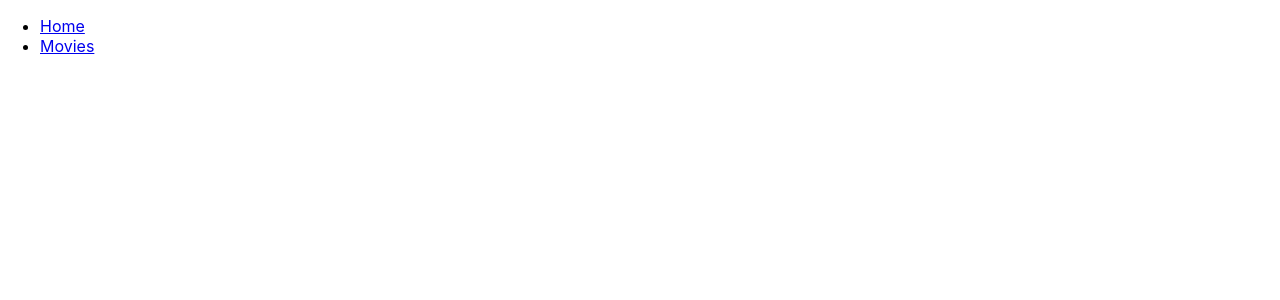
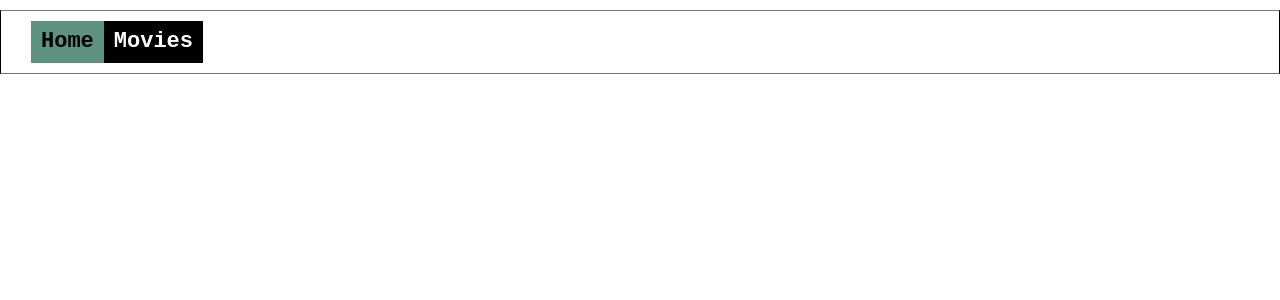
Before and after one commit to khilyao/movies, a React (Create React App) app: page / in a window 1280 px wide. Shown: the top 300 px of the page. Built offline with nearby package versions, Linux system fonts and the light colour scheme.

Commit message:
add navigation styles

```diff
--- a/package.json
+++ b/package.json
@@ -15,6 +15,8 @@
     "react-dom": "^18.2.0",
     "react-router-dom": "^6.21.1",
     "react-scripts": "5.0.1",
+    "reset-css": "^5.0.2",
+    "styled-components": "^6.1.6",
     "typescript": "^4.9.5",
     "web-vitals": "^2.1.4"
   },
--- /dev/null
+++ b/src/components/Navigation/Navigation.styled.tsx
@@ -0,0 +1,48 @@
+import { NavLink } from "react-router-dom";
+import styled from "styled-components";
+
+export const Nav = styled.nav`
+  margin-top: 10px;
+  border: 1px solid;
+  border-top-color: #767474;
+  border-bottom-color: #767474;
+`;
+
+export const List = styled.ul`
+  display: flex;
+  padding: 10px 30px;
+
+  background-color: #fff;
+
+  list-style: none;
+`;
+
+export const Item = styled.li``;
+
+export const StyledNavLink = styled(NavLink)`
+  display: inline-block;
+
+  padding: 10px;
+
+  font-family: "Courier New", Courier, monospace;
+  font-size: 22px;
+  font-weight: 700;
+
+  color: #fff;
+  background-color: #000;
+  text-decoration: none;
+
+  transition:
+    background-color 200ms linear,
+    color 200ms linear;
+
+  &:hover {
+    color: #000;
+    background-color: #997f7f;
+  }
+
+  &.active {
+    color: #000;
+    background-color: #5e9280;
+  }
+`;
--- a/src/components/Navigation/Navigation.tsx
+++ b/src/components/Navigation/Navigation.tsx
@@ -1,17 +1,17 @@
-import { NavLink } from "react-router-dom";
+import { Nav, StyledNavLink, List, Item } from "./Navigation.styled";
 
 const Navigation = () => {
   return (
-    <nav>
-      <ul>
-        <li>
-          <NavLink to="/">Home</NavLink>
-        </li>
-        <li>
-          <NavLink to="/movies">Movies</NavLink>
-        </li>
-      </ul>
-    </nav>
+    <Nav>
+      <List>
+        <Item>
+          <StyledNavLink to="/">Home</StyledNavLink>
+        </Item>
+        <Item>
+          <StyledNavLink to="/movies">Movies</StyledNavLink>
+        </Item>
+      </List>
+    </Nav>
   );
 };
 
--- a/src/index.tsx
+++ b/src/index.tsx
@@ -2,6 +2,7 @@ import React from "react";
 import ReactDOM from "react-dom/client";
 import { BrowserRouter } from "react-router-dom";
 import "./index.css";
+import "reset-css";
 import App from "components/App/App";
 
 const root = ReactDOM.createRoot(
```
Also changed, not shown: 1 other file (tests, documents, lock files or other folders).
